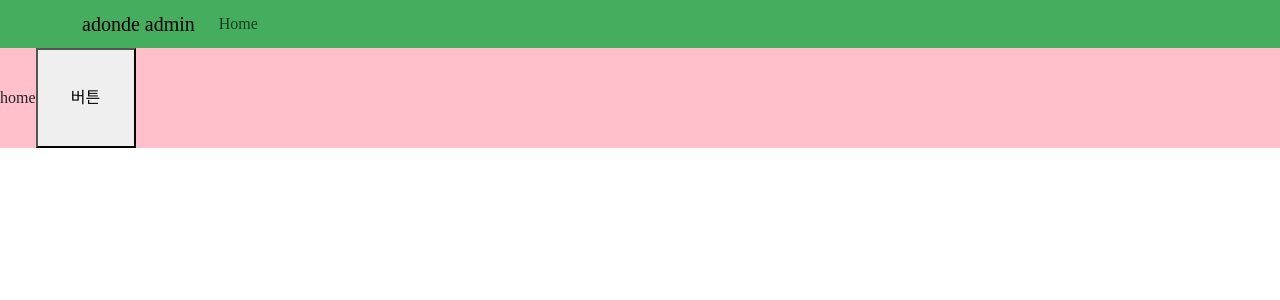
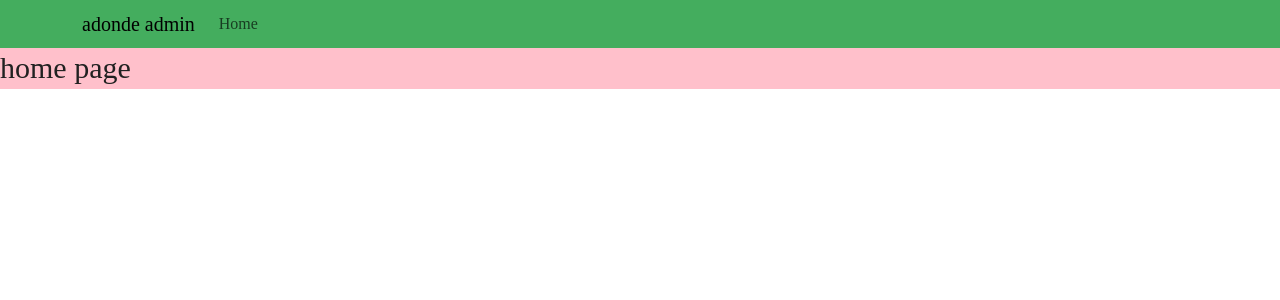
Before and after one commit to adonde-app/adonde-admin, a React (Create React App) app: page / in a window 1280 px wide. Shown: the top 300 px of the page. Built offline with nearby package versions, Linux system fonts and the light colour scheme.

Commit message:
Feat : typography and Text component

```diff
--- /dev/null
+++ b/src/component/shared/Text.tsx
@@ -0,0 +1,25 @@
+import { CSSProperties } from 'react'
+import { colors, Colors } from '@styles/colorPalette'
+import { Typography, typographyMap } from '@/styles/typography'
+import styled from '@emotion/styled'
+
+interface TextProps {
+  typography?: Typography
+  color?: Colors
+  display?: CSSProperties['display']
+  textAlign?: CSSProperties['textAlign']
+  fontWeight?: CSSProperties['fontWeight']
+  bold?: boolean
+}
+
+const Text = styled.span<TextProps>(
+  ({ color = 'black', display, textAlign, fontWeight, bold }) => ({
+    color: colors[color],
+    display,
+    textAlign,
+    fontWeight: bold ? 'bold' : fontWeight,
+  }),
+  ({ typography = 't5' }) => typographyMap[typography],
+)
+
+export default Text
--- a/src/pages/Home.tsx
+++ b/src/pages/Home.tsx
@@ -1,18 +1,16 @@
 import { css } from '@emotion/react'
-import styled from '@emotion/styled'
+import Text from '@/component/shared/Text'
 
 const contanerStyles = css`
   background-color: pink;
 `
 
-const Button = styled.button`
-  width: 100px;
-  height: 100px;
-`
 function Home() {
   return (
     <div css={contanerStyles}>
-      home<Button>버튼</Button>
+      <Text typography="t1" display="block">
+        home page{' '}
+      </Text>
     </div>
   )
 }
--- /dev/null
+++ b/src/styles/typography.ts
@@ -0,0 +1,34 @@
+import { css } from '@emotion/react'
+
+export const typographyMap = {
+  t1: css`
+    font-size: 30px;
+    line-height: 1.35;
+  `,
+  t2: css`
+    font-size: 26px;
+    line-height: 1.34;
+  `,
+  t3: css`
+    font-size: 22px;
+    line-height: 1.4;
+  `,
+  t4: css`
+    font-size: 20px;
+    line-height: 1.45;
+  `,
+  t5: css`
+    font-size: 17px;
+    line-height: 1.5;
+  `,
+  t6: css`
+    font-size: 15px;
+    line-height: 1.5;
+  `,
+  t7: css`
+    font-size: 13px;
+    line-height: 1.5;
+  `,
+}
+
+export type Typography = keyof typeof typographyMap
--- a/tsconfig.paths.json
+++ b/tsconfig.paths.json
@@ -4,6 +4,8 @@
     "paths": {
       "@/*": ["src/*"],
       "@components/*": ["src/components/*"],
+      "@styles/*": ["src/styles/*"],
+      "@shared/*": ["src/components/shared/*"],
       "@models/*": ["src/models/*"],
       "@pages/*": ["src/pages/*"],
       "@locales/*": ["src/locales/*"]
```
